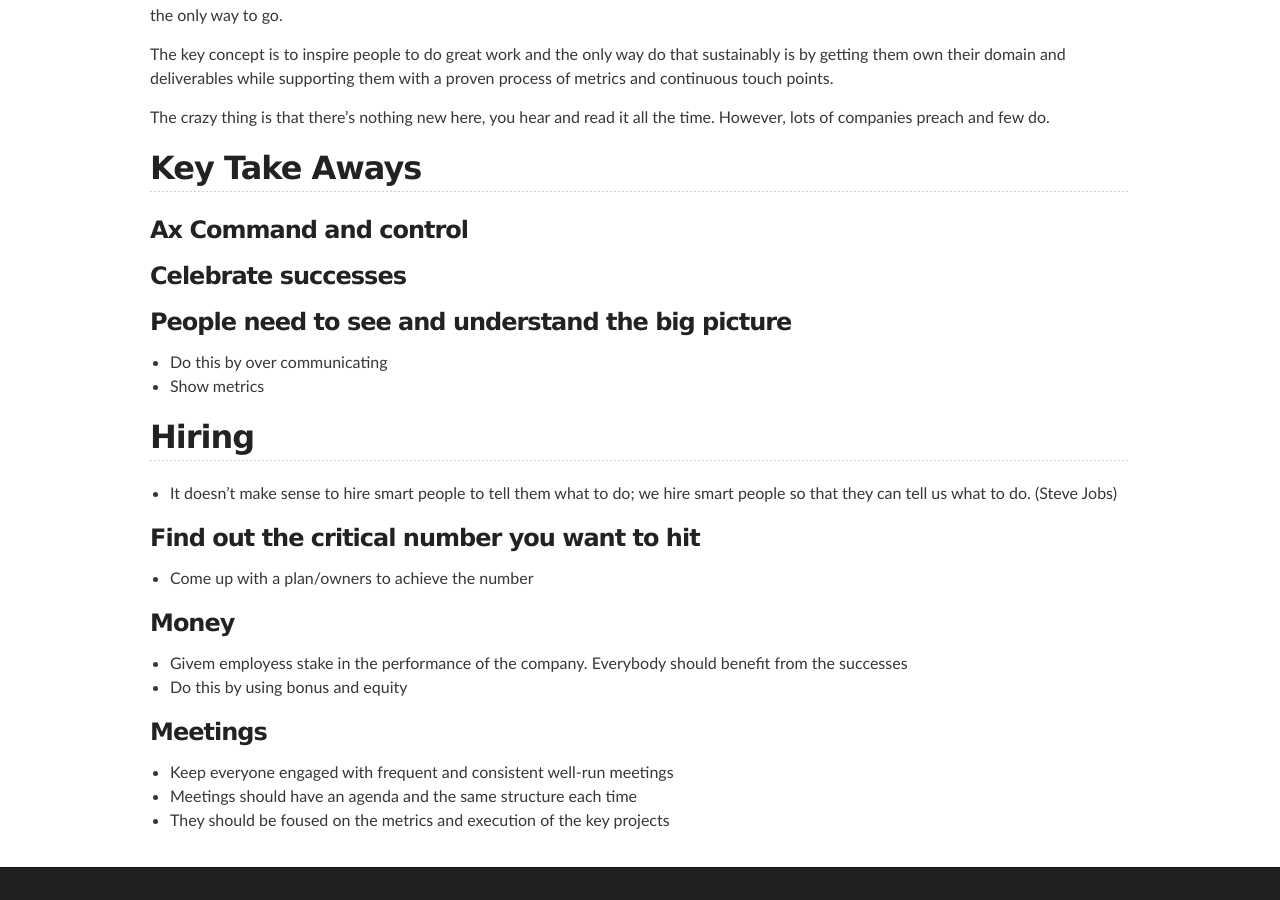
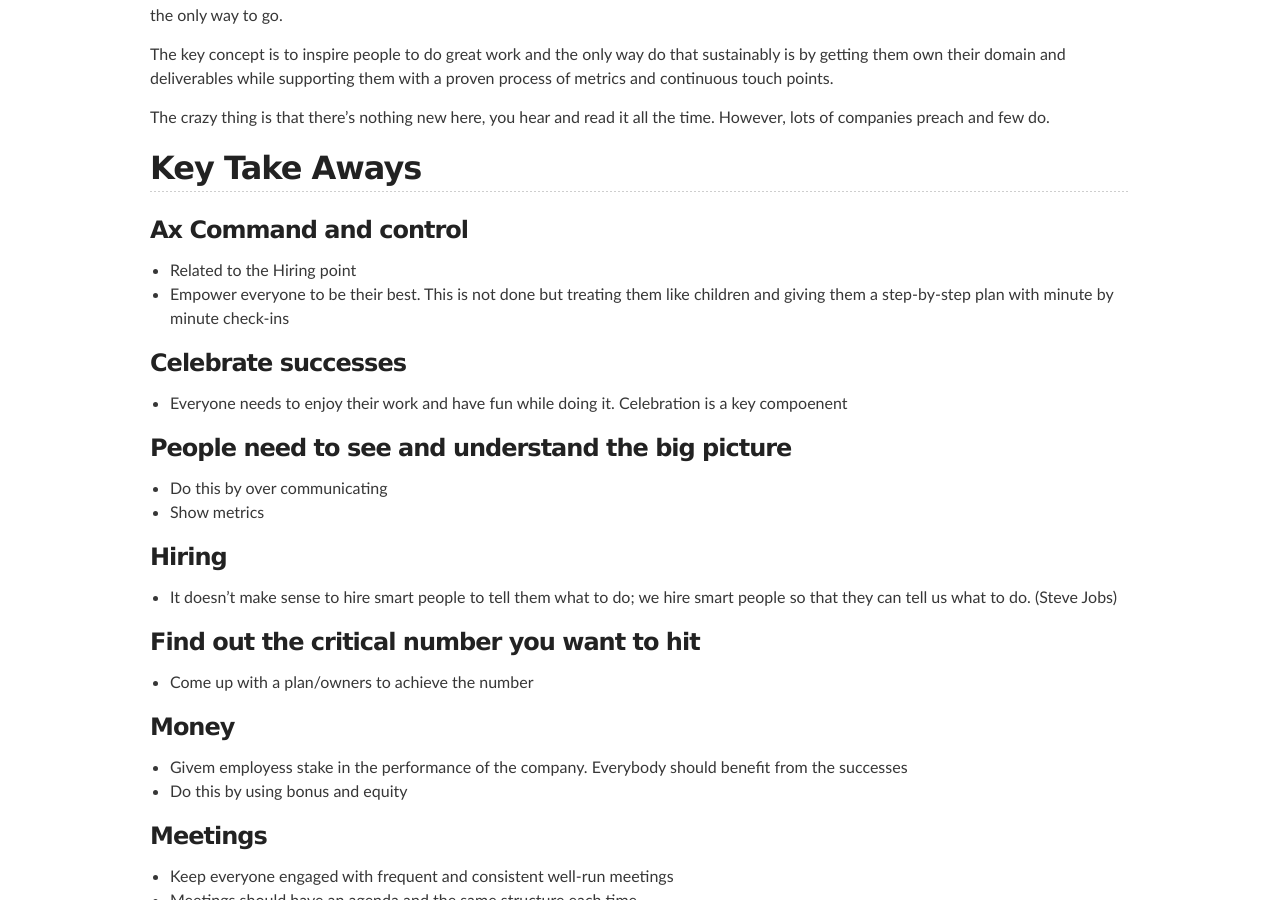
Before and after one commit to lsaffie/lsaffie.github.io, a Jekyll site: the page built from _posts/2018-09-18-the-great-game-of-business.md, in a window 1280 px wide and 900 px high, scrolled down 711 px. Built offline with Jekyll 4.4.1, drawn with Linux system fonts in a browser that asks for light colours; our own code applies the rules of GitHub Pages for plain Markdown files.

Commit message:
the great book of business post

```diff
--- a/_posts/2018-09-18-the-great-game-of-business.md
+++ b/_posts/2018-09-18-the-great-game-of-business.md
@@ -28,21 +28,25 @@ The crazy thing is that there's nothing new here, you hear and read it all the t
 
 ### Ax Command and control
 
+- Related to the Hiring point
+- Empower everyone to be their best. This is not done but treating them like children and giving them a step-by-step plan with minute by minute check-ins
+
 ### Celebrate successes
+
+- Everyone needs to enjoy their work and have fun while doing it. Celebration is a key compoenent
 
 ### People need to see and understand the big picture
 
 - Do this by over communicating
 - Show metrics
 
-## Hiring
+### Hiring
 
 - It doesn't make sense to hire smart people to tell them what to do; we hire smart people so that they can tell us what to do. (Steve Jobs)
 
 ### Find out the critical number you want to hit
 
 - Come up with a plan/owners to achieve the number
-
 
 ### Money
 
```
